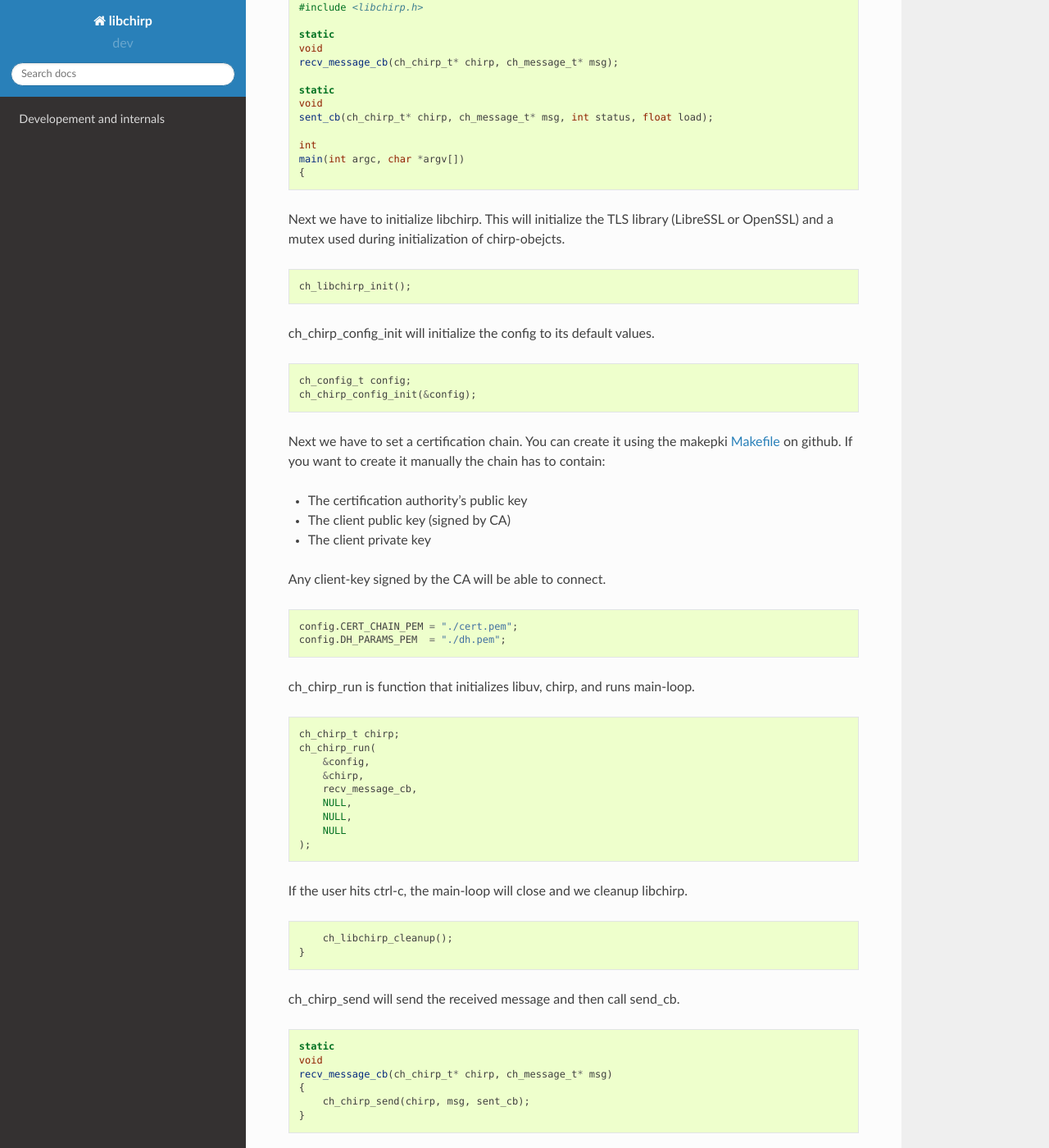
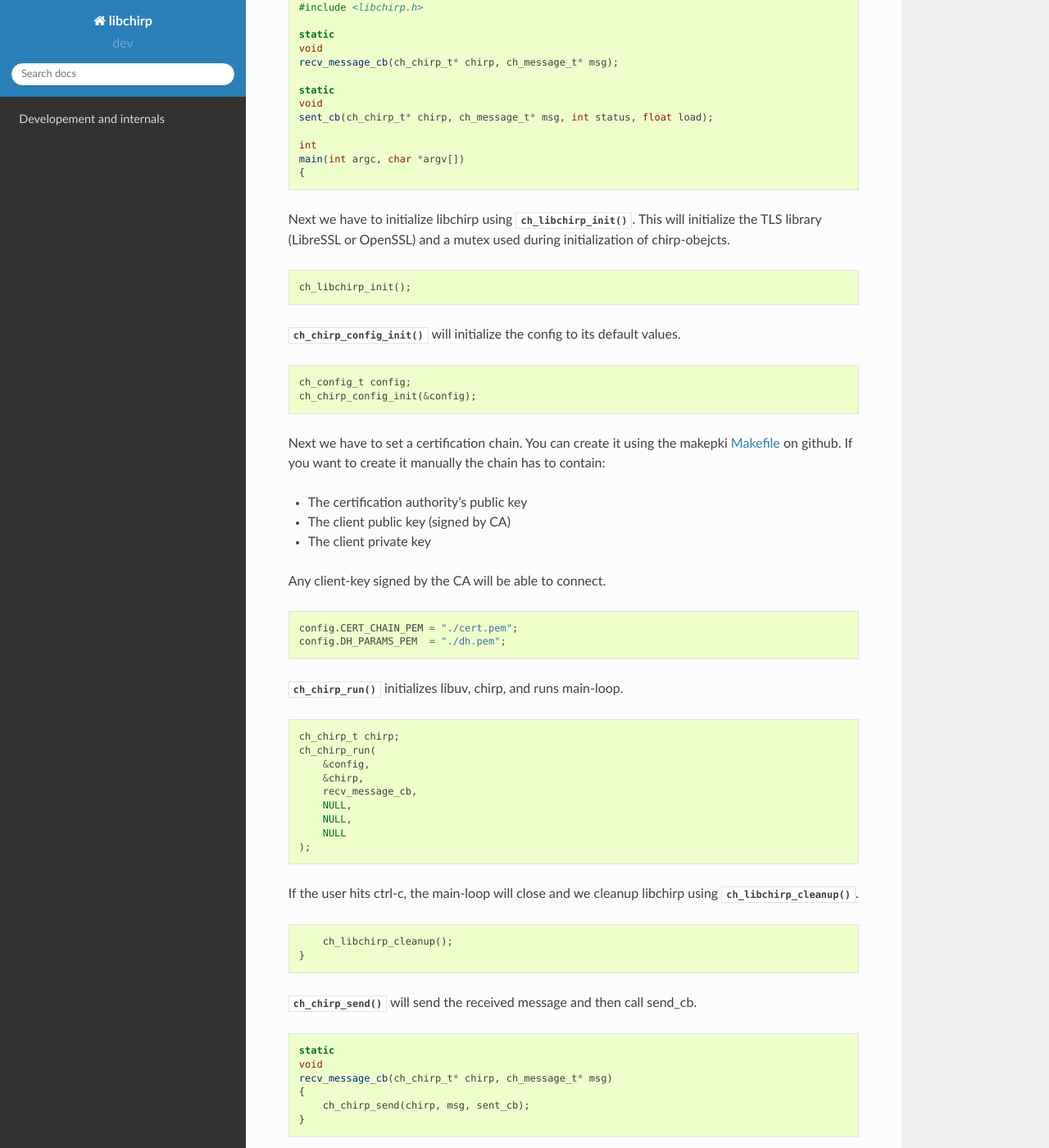
Before and after one commit to winged/chirp, a Sphinx documentation site: the page built from doc/index.rst, in a window 1280 px wide and 1400 px high, scrolled down 300 px. Shown: the whole window at 82% size. Built offline with Sphinx 7.4.7 and the Read the Docs theme 2.0.0, drawn with Linux system fonts in a browser that asks for light colours; pages that are not in the unit, such as notebooks, are missing from menus; some of the changed text lies outside the part shown.

Commit message:
Reference used functions

```diff
--- a/doc/index.rst
+++ b/doc/index.rst
@@ -25,14 +25,15 @@ echo-message is sent.
    main(int argc, char *argv[])
    {
 
-Next we have to initialize libchirp. This will initialize the TLS library
-(LibreSSL or OpenSSL) and a mutex used during initialization of chirp-obejcts.
+Next we have to initialize libchirp using :c:func:`ch_libchirp_init`. This will
+initialize the TLS library (LibreSSL or OpenSSL) and a mutex used during
+initialization of chirp-obejcts.
 
 .. code-block:: cpp
 
        ch_libchirp_init();
 
-ch_chirp_config_init will initialize the config to its default values.
+:c:func:`ch_chirp_config_init` will initialize the config to its default values.
 
 .. code-block:: cpp
 
@@ -57,7 +58,7 @@ Any client-key signed by the CA will be able to connect.
        config.CERT_CHAIN_PEM = "./cert.pem";
        config.DH_PARAMS_PEM  = "./dh.pem";
 
-ch_chirp_run is function that initializes libuv, chirp, and runs main-loop.
+:c:func:`ch_chirp_run` initializes libuv, chirp, and runs main-loop.
 
 .. code-block:: cpp
 
@@ -71,14 +72,15 @@ ch_chirp_run is function that initializes libuv, chirp, and runs main-loop.
            NULL
        );
 
-If the user hits ctrl-c, the main-loop will close and we cleanup libchirp.
+If the user hits ctrl-c, the main-loop will close and we cleanup libchirp using
+:c:func:`ch_libchirp_cleanup`.
 
 .. code-block:: cpp
 
        ch_libchirp_cleanup();
    }
 
-ch_chirp_send will send the received message and then call send_cb.
+:c:func:`ch_chirp_send` will send the received message and then call send_cb.
 
 .. code-block:: cpp
 
@@ -91,7 +93,7 @@ ch_chirp_send will send the received message and then call send_cb.
 
 The memory reserved for the message has to be retained till the message is sent
 or has failed, so we release the receive handler after message is successfully
-send.
+send. :c:func:`ch_chirp_release_recv_handler`
 
 .. code-block:: cpp
 
```
